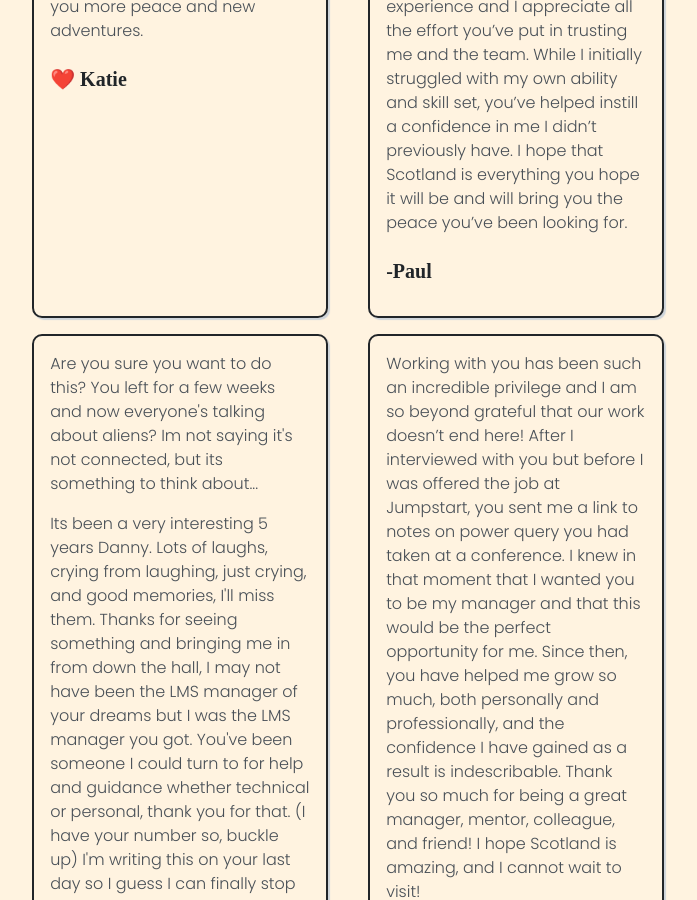
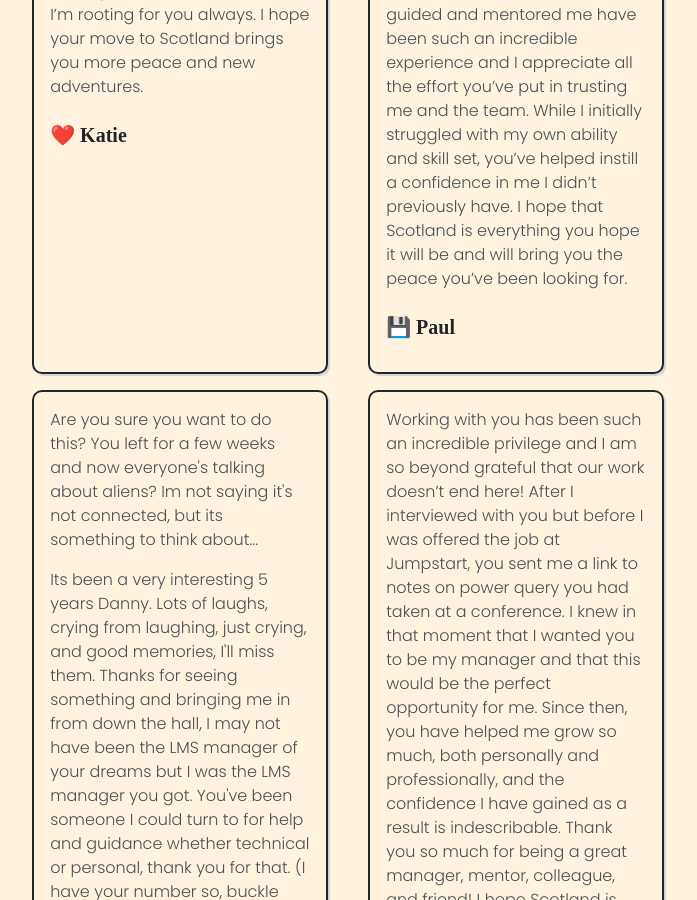
Before and after one commit to P-Brower/goodbye, a Jekyll site: the page built from index.html, in a window 1280 px wide and 900 px high, scrolled down 802 px. Shown: the whole window, without its empty margins (292-989 px from the left). Built offline with Jekyll 4.4.1, drawn with Linux system fonts in a browser that asks for light colours; some web fonts are replaced; the list of posts is cut into pages by our own code.

Commit message:
small changes

```diff
--- a/index.html
+++ b/index.html
@@ -12,7 +12,7 @@
 <h3>&#10002;{{site.author.name}}</h3>
 </div>
 
-<hr>
+<hr style="margin: 5rem;">
 
 <div style="margin-top: 5rem;margin-bottom: 3rem;">
     <h2>Now that we have that out of the way...</h2>
@@ -33,7 +33,7 @@
             appreciate all the effort you’ve put in trusting me and the team. While I initially struggled with my own ability and
             skill set, you’ve helped instill a confidence in me I didn’t previously have. I hope that Scotland is everything you
             hope it will be and will bring you the peace you’ve been looking for.
-            <h3>-Paul</h3>
+            <h3>💾 Paul</h3>
         </p>
     </div>
     <div class="note">
```
